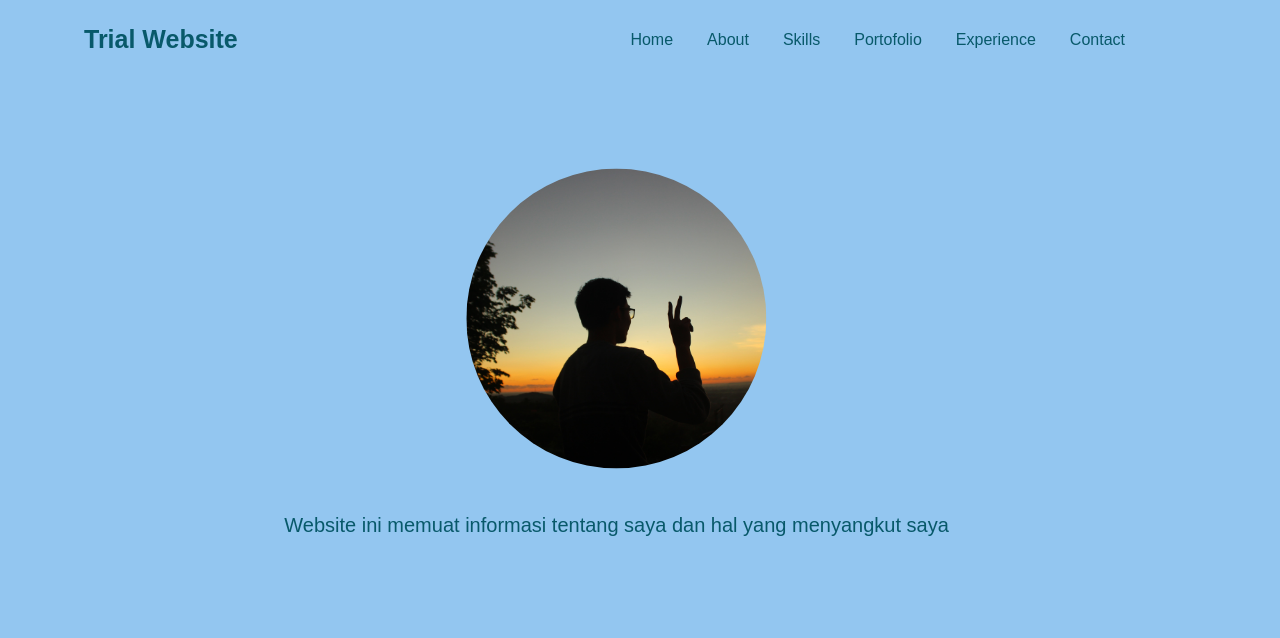
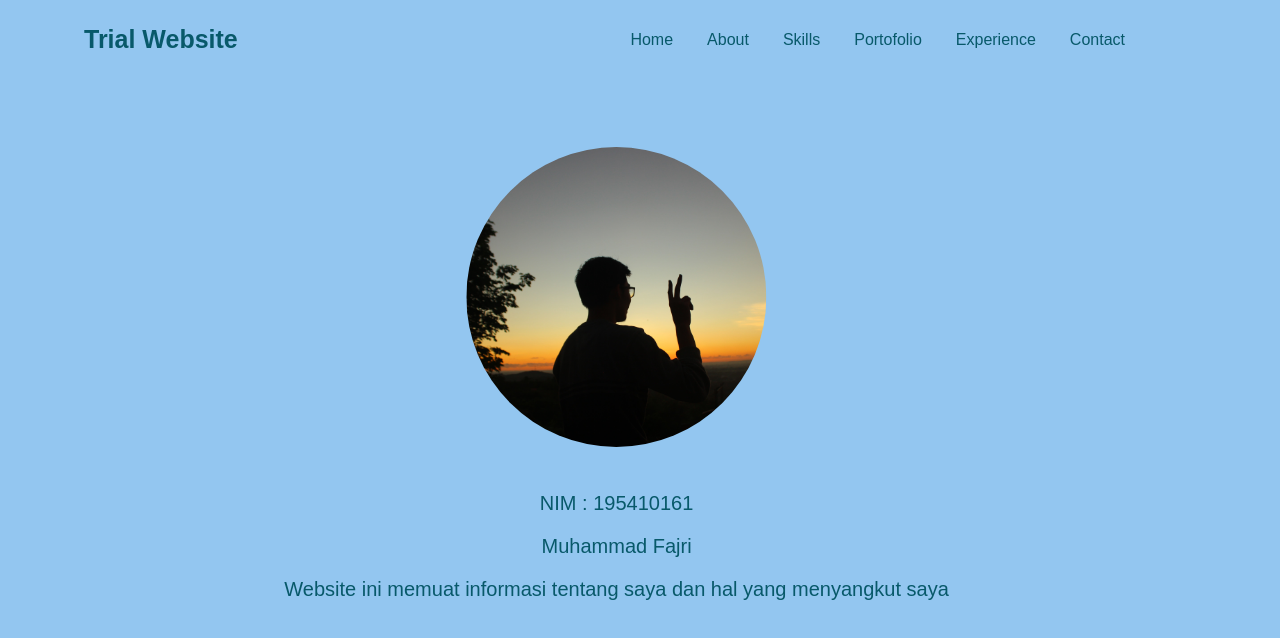
Before and after one commit to K1ne0n/modul3, a plain HTML site: page index.html in a window 1280 px wide. Drawn offline with Linux system fonts and the light colour scheme.

Commit message:
Update index.html

```diff
--- a/index.html
+++ b/index.html
@@ -25,6 +25,8 @@
         </div>
         <div class="content">
             <h1><img src="saya1.jpg"></h1>
+            <p>NIM : 195410161</p>
+            <p>Muhammad Fajri</p>
             <p>Website ini memuat informasi tentang saya dan hal yang menyangkut saya</p>
             <p></p>
         </div>
```
